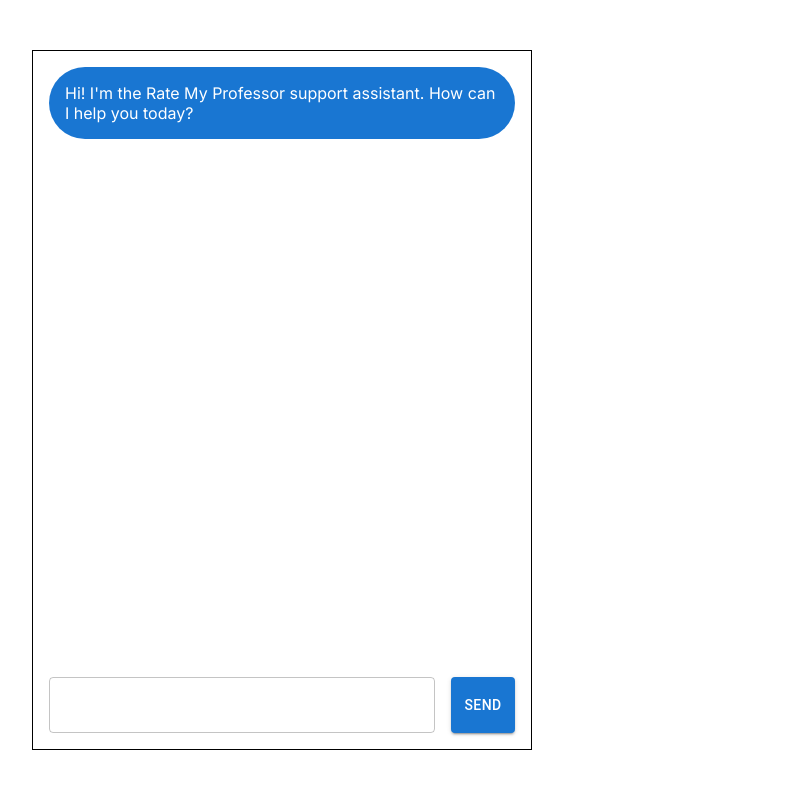
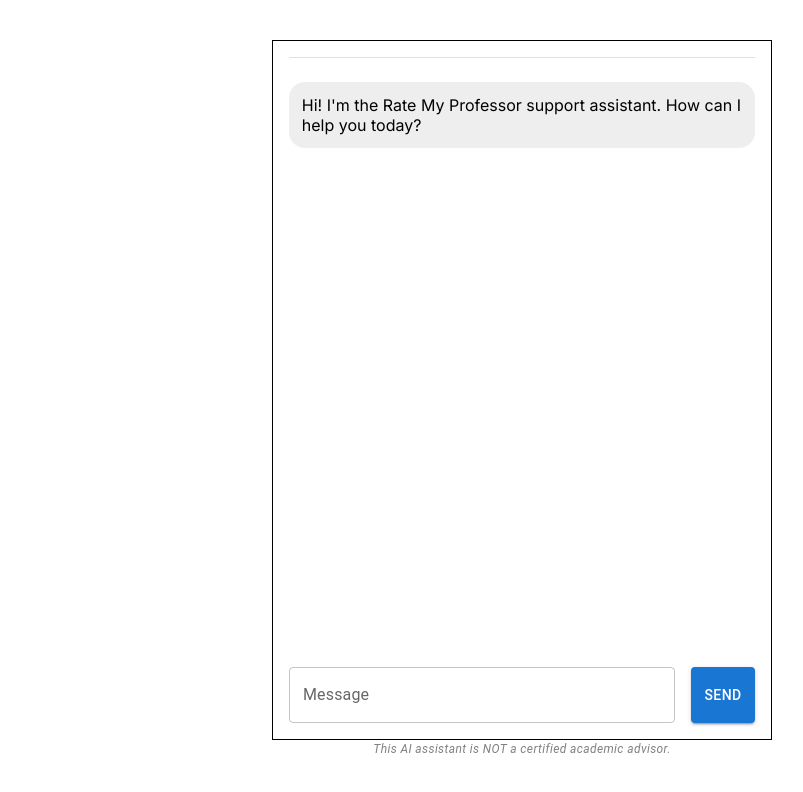
Before and after one commit to Will15800/AI-Rate-My-Professor, a Next.js app: page / in a window 1280 px wide. Shown: the top 792 px of the page, without its empty margins (118-921 px from the left). Built offline with nearby package versions, Linux system fonts and the light colour scheme.

Commit message:
Ui changes

```diff
--- a/app/layout.js
+++ b/app/layout.js
@@ -4,8 +4,8 @@
 const inter = Inter({ subsets: ["latin"] });
 
 export const metadata = {
-  title: "Create Next App",
-  description: "Generated by create next app",
+  title: "RateMyProfAI",
+  description: "Hi! I'm the Rate My Professor support assistant.",
 };
 
 export default function RootLayout({ children }) {
--- a/app/page.js
+++ b/app/page.js
@@ -1,6 +1,20 @@
 'use client'
-import { Box, Button, Stack, TextField } from '@mui/material'
-import { useState } from 'react'
+
+import { Box, Button, Stack, TextField, Divider, Typography } from '@mui/material'
+import { useState, useRef } from 'react'
+import { createTheme, ThemeProvider } from '@mui/material/styles';
+
+const theme = createTheme({
+  breakpoints: {
+    values: {
+      xs: 0,
+      sm: 600,
+      md: 960,
+      lg: 1280,
+      xl: 1920,
+    },
+  },
+});
 
 export default function Home() {
   const [messages, setMessages] = useState([
@@ -10,13 +24,16 @@
     },
   ])
   const [message, setMessage] = useState('')
+  const [isLoading, setIsLoading] = useState(false)
+  const messagesEndRef = useRef(null);
 
   const sendMessage = async () => {
+    setIsLoading(true);
     setMessage('')
     setMessages((messages) => [
       ...messages,
-      {role: 'user', content: message},
-      {role: 'assistant', content: ''},
+      { role: 'user', content: message },
+      { role: 'assistant', content: '' },
     ])
 
     const response = fetch('/api/chat', {
@@ -24,88 +41,105 @@
       headers: {
         'Content-Type': 'application/json',
       },
-      body: JSON.stringify([...messages, {role: 'user', content: message}]),
+      body: JSON.stringify([...messages, { role: 'user', content: message }]),
     }).then(async (res) => {
       const reader = res.body.getReader()
       const decoder = new TextDecoder()
       let result = ''
 
-      return reader.read().then(function processText({done, value}) {
+      return reader.read().then(function processText({ done, value }) {
         if (done) {
+          setIsLoading(false);
           return result
         }
-        const text = decoder.decode(value || new Uint8Array(), {stream: true})
+        const text = decoder.decode(value || new Uint8Array(), { stream: true })
         setMessages((messages) => {
           let lastMessage = messages[messages.length - 1]
           let otherMessages = messages.slice(0, messages.length - 1)
           return [
             ...otherMessages,
-            {...lastMessage, content: lastMessage.content + text},
+            { ...lastMessage, content: lastMessage.content + text },
           ]
         })
         return reader.read().then(processText)
       })
     })
   }
-  return(<Box
-    width = "100vh"
-    height = "100vh"
-    display = "flex"
-    justifyContent = "center"
-    alignItems = "center"
-    flexDirection = "column"
+
+  const handleKeyPress = (event) => {
+    if (event.key === 'Enter' && !isLoading) {
+      sendMessage();
+    }
+  }
+
+  return (
+    <ThemeProvider theme={theme}>
+      <Box
+        width="100vw"
+        height="100vh"
+        display="flex"
+        flexDirection="column"
+        justifyContent="center"
+        alignItems="center"
       >
         <Stack
-      direction = "column"
-      width = "500px"
-      height = "700px"
-      border = "1px solid black"
-      p = {2}
-      spacing = {3}
+          direction={"column"}
+          width="500px"
+          height="700px"
+          border="1px solid black"
+          p={2}
+          spacing={3}
         >
+          <Divider />
           <Stack
-        direction = "column"
+            direction={"column"}
             spacing={2}
             flexGrow={1}
-        overflow = {'auto'}
-        maxHeight={'100%'}
+            overflow="auto"
+            maxHeight="100%"
           >
-      {
-        messages.map((message, index) => {
-          return(
+            {messages.map((message, index) => (
               <Box
-              key = {index}
-              display = "flex"
-              justifyContent = {message.role === 'assistant' ? 'flex-start' : 'flex-end'}
+                key={index}
+                display="flex"
+                justifyContent={
+                  message.role === "assistant" ? "flex-start" : "flex-end"
+                }
               >
                 <Box
-                bgcolor = {message.role === 'assistant' ? 'primary.main' : 'secondary.main'}
-                color = "white"
-                p = {2}
-                borderRadius = {16}
+                  bgcolor={message.role === "assistant" ? "grey.200" : "blue.600"}
+                  color={message.role === "assistant" ? "black" : "white"}
+                  borderRadius={4}
+                  p={1.6}
                 >
                   {message.content}
                 </Box>
               </Box>
-          )
-        })
-      }
+            ))}
+            <div ref={messagesEndRef} />
           </Stack>
-      <Stack
-        direction = "row" spacing = {2}>
+          <Stack direction={"row"} spacing={2}>
             <TextField
-          label
+              label="Message"
               fullWidth
-          value = {message}
-          onChange = {(e) => setMessage(e.target.value)}
+              value={message}
+              onChange={(e) => setMessage(e.target.value)}
+              onKeyPress={handleKeyPress}
+              disabled={isLoading}
             />
             <Button
-          variant = "contained"
-          onClick = {sendMessage}
-          >Send</Button>
+              variant="contained"
+              onClick={sendMessage}
+              disabled={isLoading}
+            >
+              {isLoading ? "Sending..." : "Send"}
+            </Button>
           </Stack>
         </Stack>
+        <Typography variant="caption" color="grey" fontStyle="italic">
+          This AI assistant is NOT a certified academic advisor.
+        </Typography>
       </Box>
-  )
-
+    </ThemeProvider>
+  );
 }
```
Lines whose indentation alone changed are shown as unchanged.
